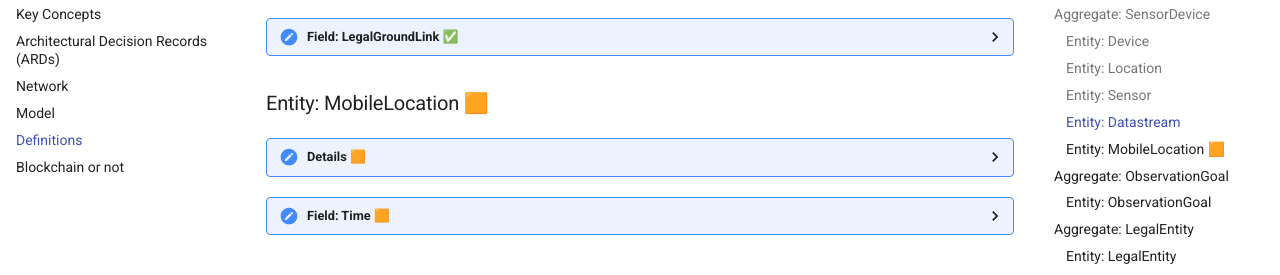
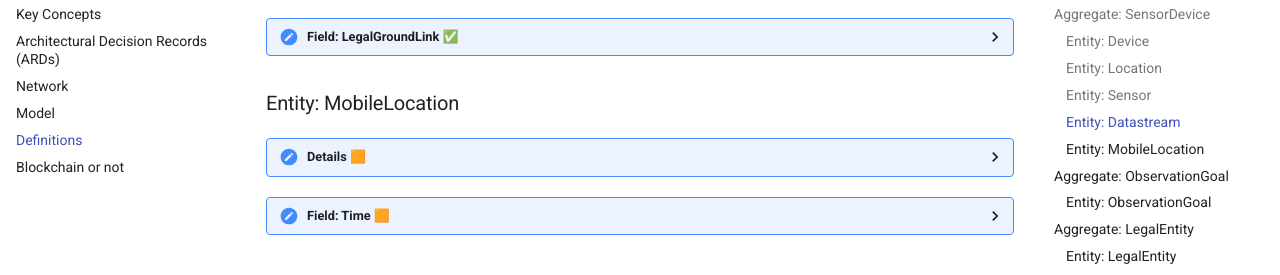
Before and after one commit to kadaster-labs/sensrnet-home, an MkDocs documentation site: the page built from docs/Definitions.md, in a window 1280 px wide and 900 px high, scrolled down 3125 px. Shown: the part 169-444 px from the top of the window. Built offline with MkDocs 1.6.1 and Material for MkDocs 9.7.7, drawn with Linux system fonts in a browser that asks for light colours; comment, search, counter and statistics services are not loaded.

```diff
--- a/docs/Definitions.md
+++ b/docs/Definitions.md
@@ -494,7 +494,7 @@ These definitions of fields are part of the SensRNet [datamodel](Model.md). If a
 
 </details>
 
-### Entity: MobileLocation 🟧
+### Entity: MobileLocation
 
 <details>
   <summary title="not (yet) implemented">Details 🟧</summary>
```
